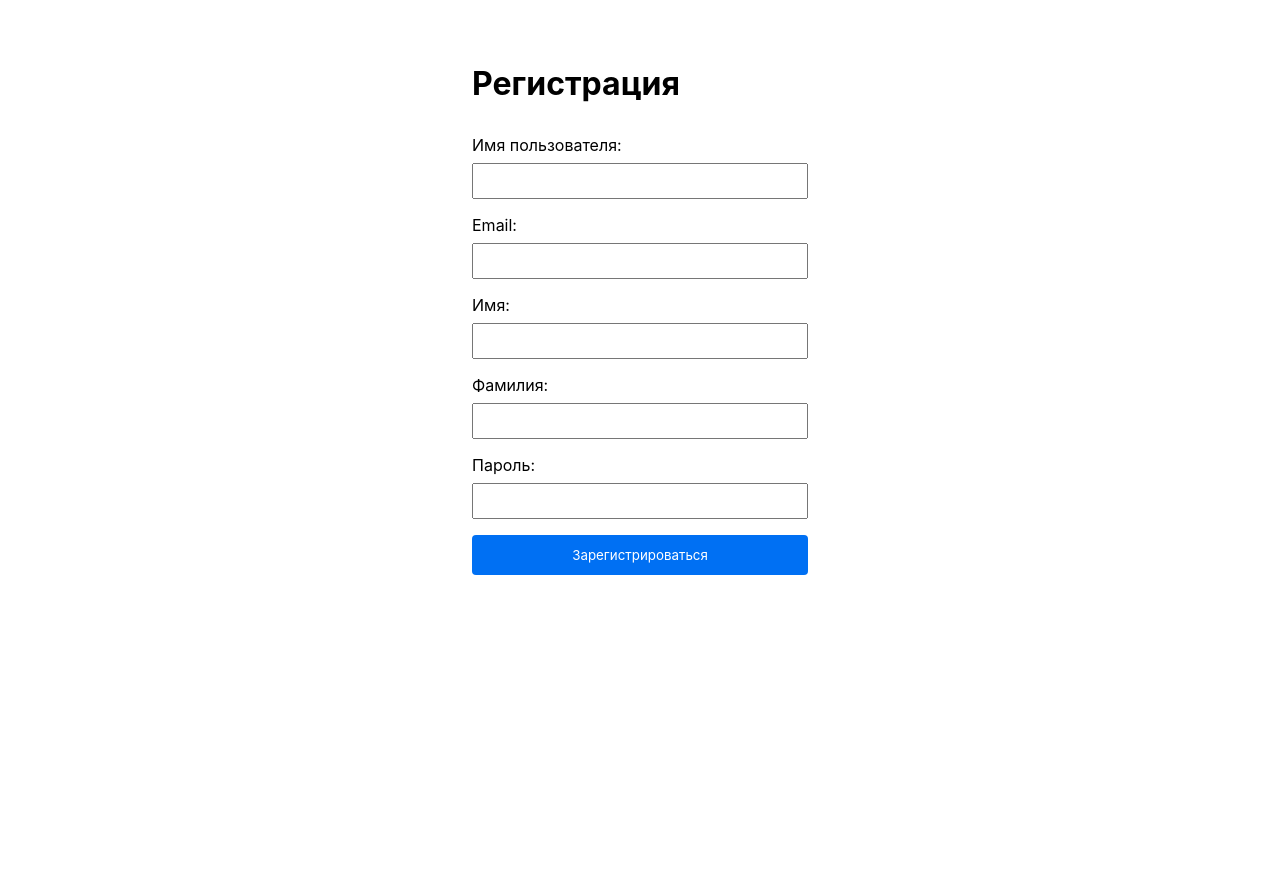
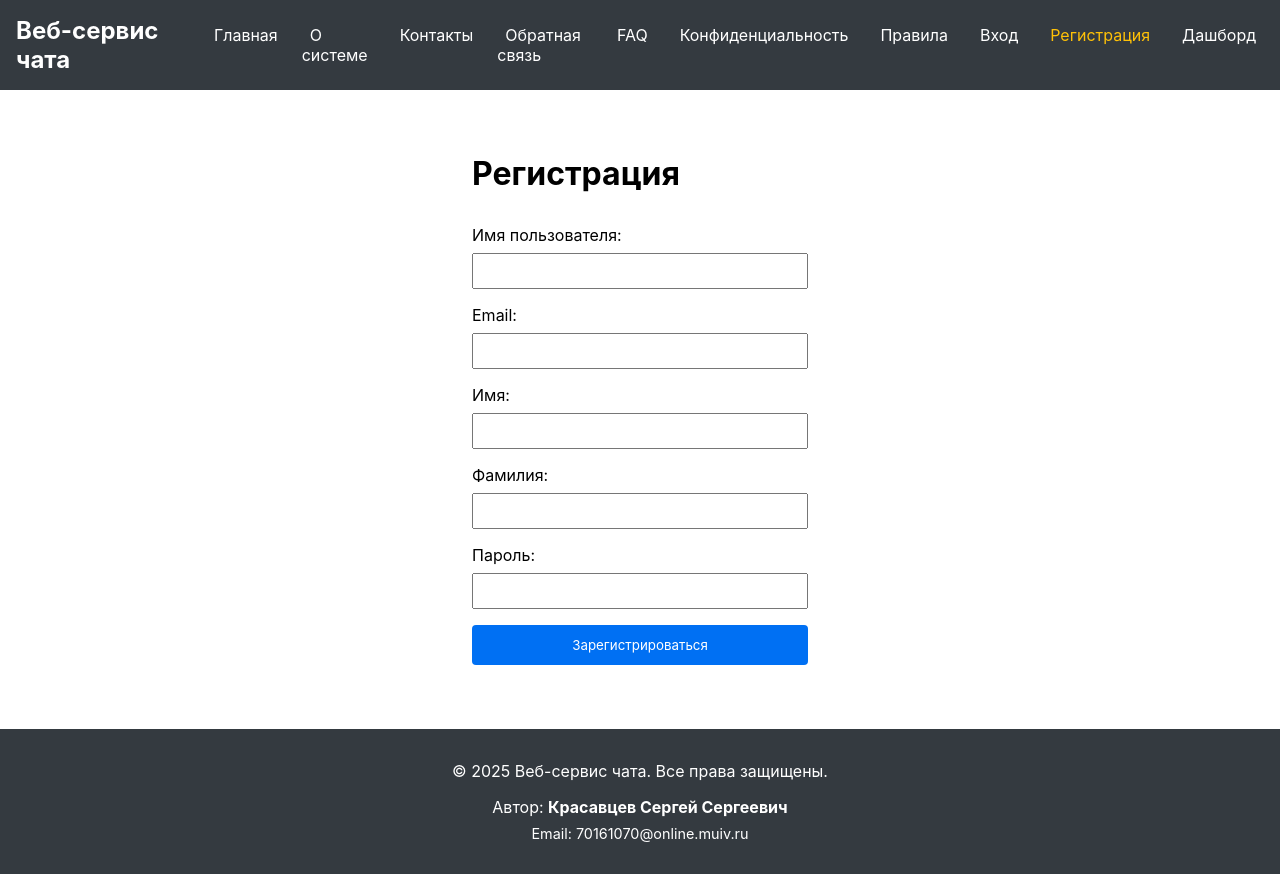
Before and after one commit to krasavtsev-muiv/1schat, a Next.js app in the folder frontend/: page /register in a window 1280 px wide. Before the commit the page ends 800 px from the top, so only its background shows below. Built offline with nearby package versions, Linux system fonts and the light colour scheme.

Commit message:
Обновлен layout: добавлены Header и Footer на все страницы

```diff
--- a/frontend/app/layout.js
+++ b/frontend/app/layout.js
@@ -1,5 +1,7 @@
 // Корневой layout для Next.js
 import './globals.css';
+import Header from '@/components/Header';
+import Footer from '@/components/Footer';
 
 export const metadata = {
   title: 'Веб-сервис чата',
@@ -9,7 +11,11 @@ export const metadata = {
 export default function RootLayout({ children }) {
   return (
     <html lang="ru">
-      <body>{children}</body>
+      <body style={{ display: 'flex', flexDirection: 'column', minHeight: '100vh' }}>
+        <Header />
+        <main style={{ flex: 1 }}>{children}</main>
+        <Footer />
+      </body>
     </html>
   );
 }
```
